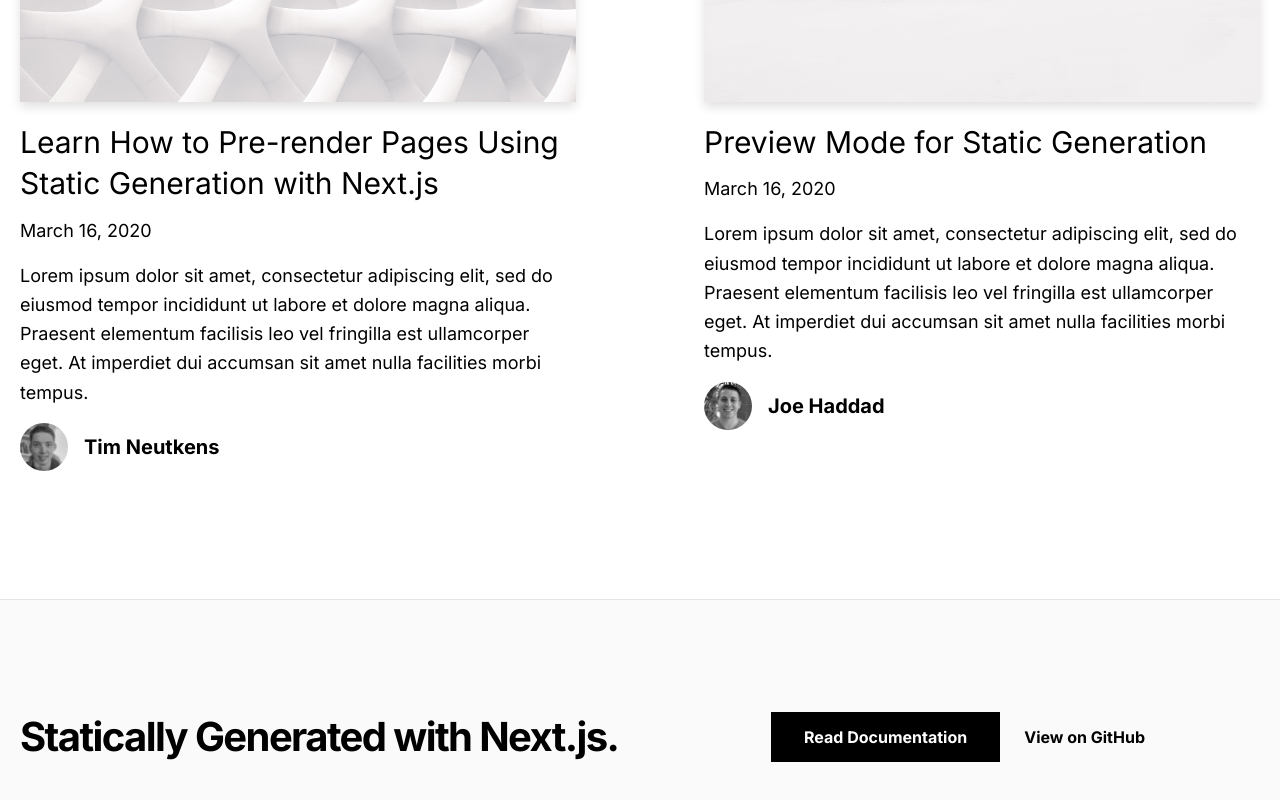
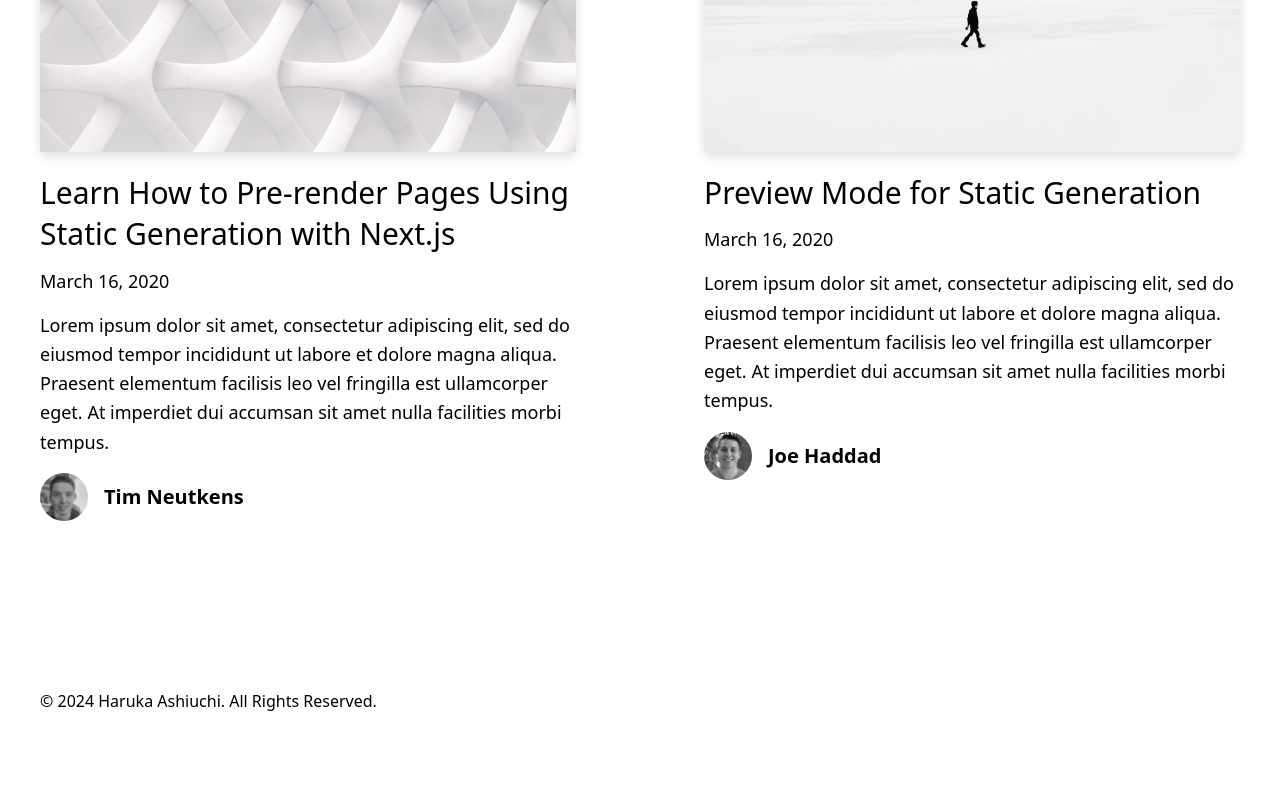
Before and after one commit to thisisassy/website, a Next.js app: page / in a window 1280 px wide. Shown: the part 1637-2437 px from the top of the page. After the commit the page ends 2390 px from the top, so only its background shows below. Built offline with nearby package versions, Linux system fonts and the light colour scheme.

Commit message:
Header/Footerのスタイルを調整する

```diff
--- a/src/app/_components/container.tsx
+++ b/src/app/_components/container.tsx
@@ -3,7 +3,7 @@ type Props = {
 };
 
 const Container = ({ children }: Props) => {
-  return <div className="container mx-auto px-5">{children}</div>;
+  return <div className="max-w-1200 mx-auto">{children}</div>;
 };
 
 export default Container;
--- a/src/app/_components/footer.tsx
+++ b/src/app/_components/footer.tsx
@@ -1,30 +1,8 @@
-import Container from "@/app/_components/container";
-import { EXAMPLE_PATH } from "@/lib/constants";
-
 export function Footer() {
+  const siteName = "Haruka Ashiuchi";
   return (
-    <footer className="bg-neutral-50 border-t border-neutral-200">
-      <Container>
-        <div className="py-28 flex flex-col lg:flex-row items-center">
-          <h3 className="text-4xl lg:text-[2.5rem] font-bold tracking-tighter leading-tight text-center lg:text-left mb-10 lg:mb-0 lg:pr-4 lg:w-1/2">
-            Statically Generated with Next.js.
-          </h3>
-          <div className="flex flex-col lg:flex-row justify-center items-center lg:pl-4 lg:w-1/2">
-            <a
-              href="https://nextjs.org/docs/app/building-your-application/routing/layouts-and-templates"
-              className="mx-3 bg-black hover:bg-white hover:text-black border border-black text-white font-bold py-3 px-12 lg:px-8 duration-200 transition-colors mb-6 lg:mb-0"
-            >
-              Read Documentation
-            </a>
-            <a
-              href={`https://github.com/vercel/next.js/tree/canary/examples/${EXAMPLE_PATH}`}
-              className="mx-3 font-bold hover:underline"
-            >
-              View on GitHub
-            </a>
-          </div>
-        </div>
-      </Container>
+    <footer className="py-10">
+      <p><span>&copy;</span>{' '}2024 {siteName}. All Rights Reserved.</p>
     </footer>
   );
 }
--- a/src/app/_components/header.tsx
+++ b/src/app/_components/header.tsx
@@ -1,13 +1,24 @@
 import Link from "next/link";
 
 const Header = () => {
+  const siteName = "Haruka Ashiuchi";
   return (
-    <h2 className="text-2xl md:text-4xl font-bold tracking-tight md:tracking-tighter leading-tight mb-20 mt-8">
-      <Link href="/" className="hover:underline">
-        Blog
-      </Link>
-      .
-    </h2>
+    <header>
+      <div className="h-20 flex justify-between items-center">
+        <h1 className="">
+          <Link href="/" className="uppercase hover:none">
+            {siteName}
+          </Link>
+        </h1>
+        <nav>
+          <ul className="flex items-center gap-x-6">
+            <li className="hover:underline"><Link href='/about'>ABOUT</Link></li>
+            <li className="hover:underline"><Link href='/posts'>NOTE</Link></li>
+            <li className="hover:underline"><Link href='/now'>NOW</Link></li>
+          </ul>
+        </nav>
+      </div>
+    </header>
   );
 };
 
--- a/src/app/layout.tsx
+++ b/src/app/layout.tsx
@@ -1,11 +1,9 @@
+import Container from "./_components/container";
+import Header from "./_components/header";
 import Footer from "@/app/_components/footer";
 import { HOME_OG_IMAGE_URL } from "@/lib/constants";
 import type { Metadata } from "next";
-import { Inter } from "next/font/google";
-
 import "./globals.css";
-
-const inter = Inter({ subsets: ["latin"] });
 
 export const metadata: Metadata = {
   metadataBase: new URL('https://acme.com'),
@@ -22,51 +20,15 @@ export const metadata: Metadata = {
     images: [HOME_OG_IMAGE_URL],
   },
 };
-
-export default function RootLayout({
-  children,
-}: Readonly<{
-  children: React.ReactNode;
-}>) {
+type Props = {
+  children?: React.ReactNode;
+}
+export default function Layout({ children }: Props) {
   return (
-    <html lang="jp">
-      <head>
-        <link
-          rel="apple-touch-icon"
-          sizes="180x180"
-          href="/favicon/apple-touch-icon.png"
-        />
-        <link
-          rel="icon"
-          type="image/png"
-          sizes="32x32"
-          href="/favicon/favicon-32x32.png"
-        />
-        <link
-          rel="icon"
-          type="image/png"
-          sizes="16x16"
-          href="/favicon/favicon-16x16.png"
-        />
-        <link rel="manifest" href="/favicon/site.webmanifest" />
-        <link
-          rel="mask-icon"
-          href="/favicon/safari-pinned-tab.svg"
-          color="#000000"
-        />
-        <link rel="shortcut icon" href="/favicon/favicon.ico" />
-        <meta name="msapplication-TileColor" content="#000000" />
-        <meta
-          name="msapplication-config"
-          content="/favicon/browserconfig.xml"
-        />
-        <meta name="theme-color" content="#000" />
-        <link rel="alternate" type="application/rss+xml" href="/feed.xml" />
-      </head>
-      <body className={inter.className}>
-        <div className="min-h-screen">{children}</div>
-        <Footer />
-      </body>
-    </html>
+    <Container>
+      <Header />
+      <main>{children}</main>
+      <Footer />
+    </Container>
   );
 }
--- a/tailwind.config.ts
+++ b/tailwind.config.ts
@@ -20,6 +20,9 @@ const config: Config = {
         success: "#0070f3",
         cyan: "#79FFE1",
       },
+      maxWidth: {
+        1200: "1200px",
+      },
       spacing: {
         28: "7rem",
       },
```
